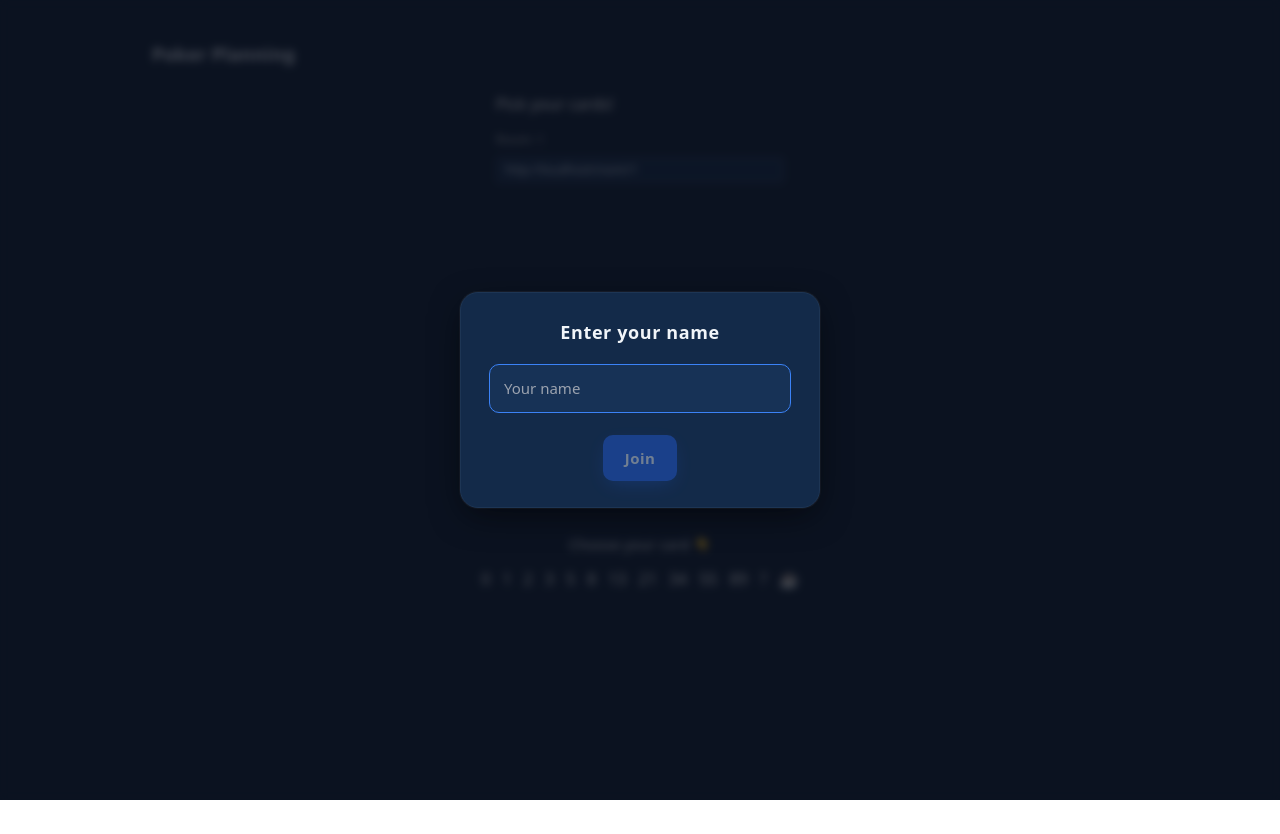
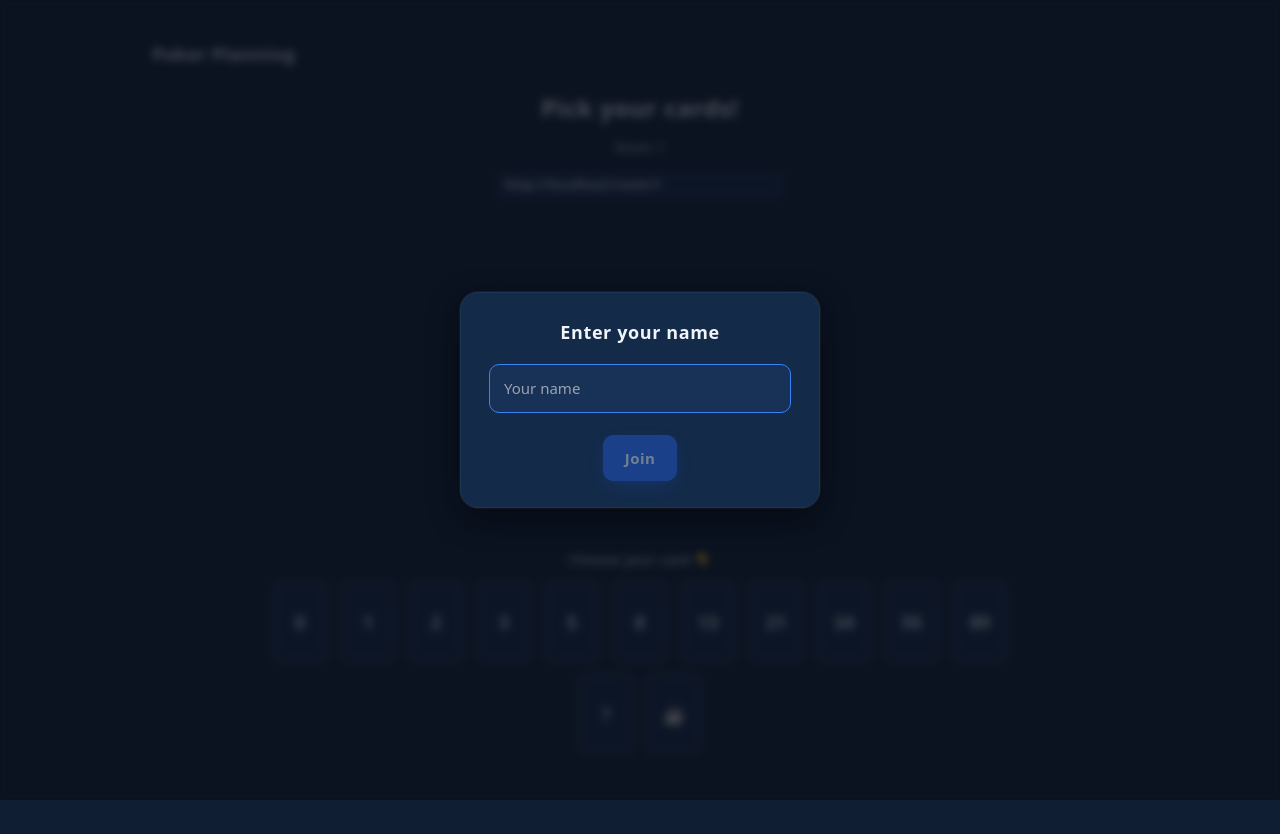
Before and after one commit to jdchvz/educ-planit-poker, a Nuxt app: page /room/1 in a window 1280 px wide. Before the commit the page ends 800 px from the top, so only its background shows below. Built offline with nearby package versions, Linux system fonts and the light colour scheme.

Commit message:
fix add missing custom css classes

```diff
--- a/assets/css/main.css
+++ b/assets/css/main.css
@@ -1,3 +1,29 @@
 @tailwind base;
 @tailwind components;
 @tailwind utilities;
+
+@layer components {
+  .panel-header {
+    @apply text-2xl font-bold tracking-wide text-center text-slate-100;
+  }
+
+  .user-badge-card {
+    @apply w-16 h-24 rounded-lg border-2 border-slate-600 bg-[#132a49]
+           flex items-center justify-center shadow-md transition-all duration-200;
+  }
+
+  .user-badge-card.voted {
+    @apply border-green-400 bg-[#0f2d1f] shadow-green-900/40;
+  }
+
+  .fib-card {
+    @apply w-14 h-20 rounded-lg border-2 border-slate-600 bg-[#132a49]
+           text-slate-200 font-bold text-lg flex items-center justify-center
+           hover:border-sky-400 hover:bg-[#1a3a5c] hover:text-white
+           transition-all duration-150 shadow-md cursor-pointer;
+  }
+
+  .fib-card.active {
+    @apply border-sky-400 bg-sky-700 text-white shadow-sky-900/50;
+  }
+}
--- a/nuxt.config.ts
+++ b/nuxt.config.ts
@@ -1,6 +1,6 @@
 export default defineNuxtConfig({
   modules: ['@pinia/nuxt'],
-  css: ['~/assets/css/main.css'], // make sure this exists
+  css: ['~/assets/css/main.css'],
   postcss: {
     plugins: {
       tailwindcss: {},
@@ -10,9 +10,4 @@ export default defineNuxtConfig({
   nitro: {
     preset: 'node-server'
   },
-  runtimeConfig: {
-    public: {
-      socketUrl: ''
-    }
-  }
 })
--- a/tailwind.config.js
+++ b/tailwind.config.js
@@ -1,11 +1,14 @@
 /** @type {import('tailwindcss').Config} */
 export default {
   content: [
-    './components/**/*.{vue,js,ts}',
-    './layouts/**/*.vue',
-    './pages/**/*.vue',
+    './components/**/*.{vue,js,ts,jsx,tsx}',
+    './layouts/**/*.{vue,js,ts}',
+    './pages/**/*.{vue,js,ts}',
     './plugins/**/*.{js,ts}',
+    './composables/**/*.{js,ts}',
+    './stores/**/*.{js,ts}',
     './app.vue',
+    './error.vue',
   ],
   theme: {
     extend: {},
```
